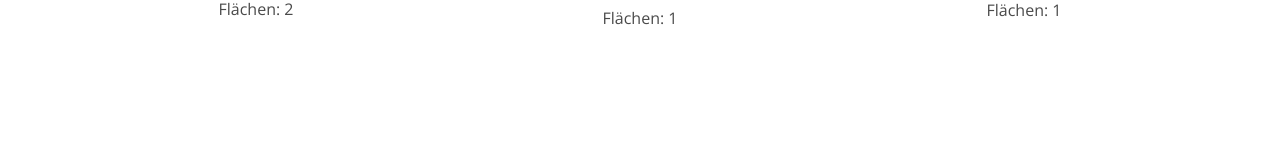
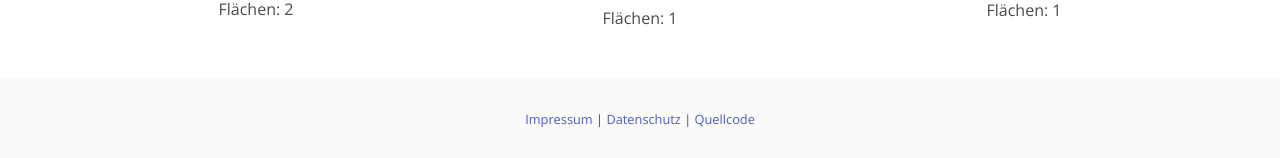
Before and after one commit to MrKlingeldraht/bluehwiesen-magdeburg, an Angular app: page / in a window 1280 px wide. Shown: the part 762-920 px from the top of the page. Before the commit the page ends 840 px from the top, so only its background shows below. Built offline with nearby package versions, Linux system fonts and the light colour scheme.

Commit message:
Added footer

```diff
--- a/src/app/app.component.html
+++ b/src/app/app.component.html
@@ -89,11 +89,10 @@
     </div>
   </div>
 
-  <div class="hero-foot">
-    <div class="container">
-      <div class="tabs is-centered">
-      </div>
+  <footer class="footer" style="padding: 2rem 1.5rem 2rem">
+    <div class="content has-text-centered" style="font-size: 0.8rem;">
+      <a href="#">Impressum</a> | <a href="#">Datenschutz</a> | <a href="#">Quellcode</a>
     </div>
-  </div>
+  </footer>
 
 </div>
```
